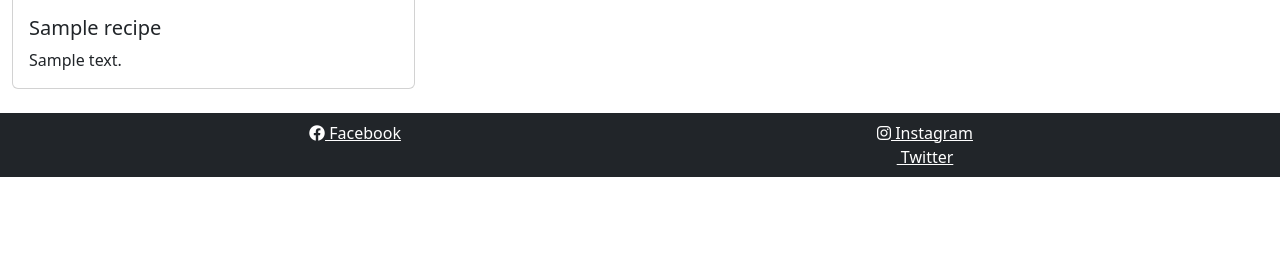
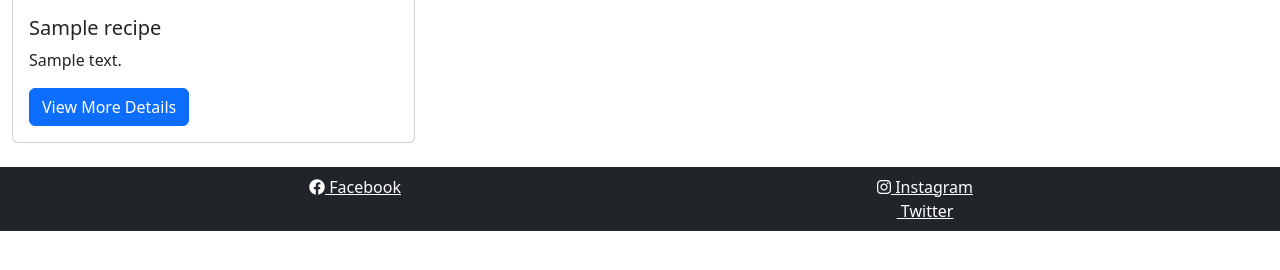
Before and after one commit to nataliatesarova/project-four, a Django app: template templates/index.html in a window 1280 px wide. Shown: the part 123-393 px from the top of the page. Run offline with Django 3.2, Linux system fonts and the light colour scheme; the template is opened without the code that fills it: values that come from a table or form of the project are taken from there, others are empty; tables that the repository leaves empty hold one stand-in row (values such as "Sample post").

Commit message:
Add view details button

```diff
--- a/templates/index.html
+++ b/templates/index.html
@@ -12,6 +12,9 @@
         <div class="card-body">
           <h5 class="card-title">{{recipe.title}}</h5>
           <p class="card-text">{{recipe.content}}</p>
+          <a href="{% url 'recipe_detail' recipe.pk %}" class="btn btn-primary"
+            >View More Details</a
+          >
         </div>
       </div>
     </div>
@@ -21,27 +24,6 @@
     {% endif %} {% endfor %}
     <!-- end of recipe details -->
   </div>
-
-  <!-- {% if is_paginated %}
-  <nav aria-label="Page navigation">
-    <ul class="pagination justify-content-center">
-      {% if page_obj.has_previous %}
-      <li>
-        <a href="?page={{ page_obj.previous_page_number }}" class="page-link"
-          >&laquo; PREV
-        </a>
-      </li>
-      {% endif %} {% if page_obj.has_next %}
-      <li>
-        <a href="?page={{ page_obj.next_page_number }}" class="page-link">
-          NEXT &raquo;</a
-        >
-      </li> -->
-
-  <!-- {% endif %}
-    </ul>
-  </nav>
-  {% endif %} -->
 </div>
 
 {%endblock%}
```
